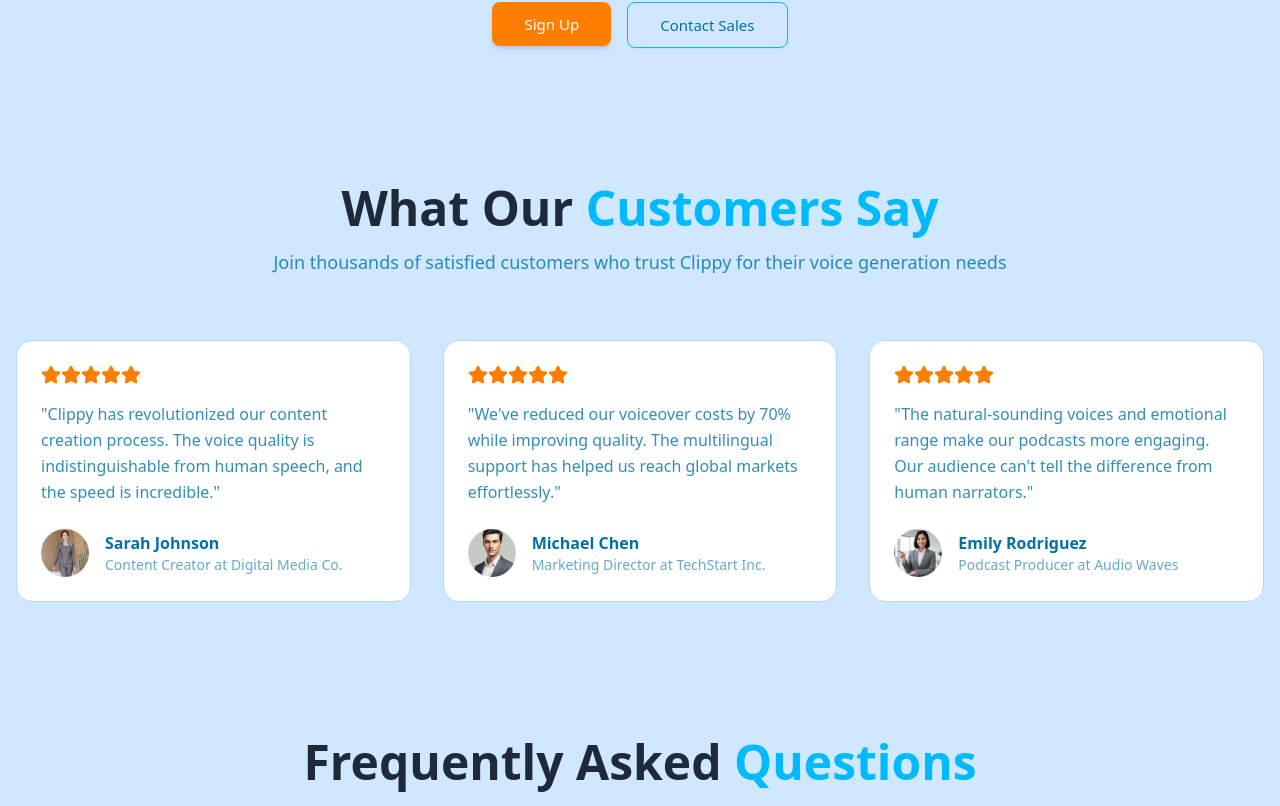
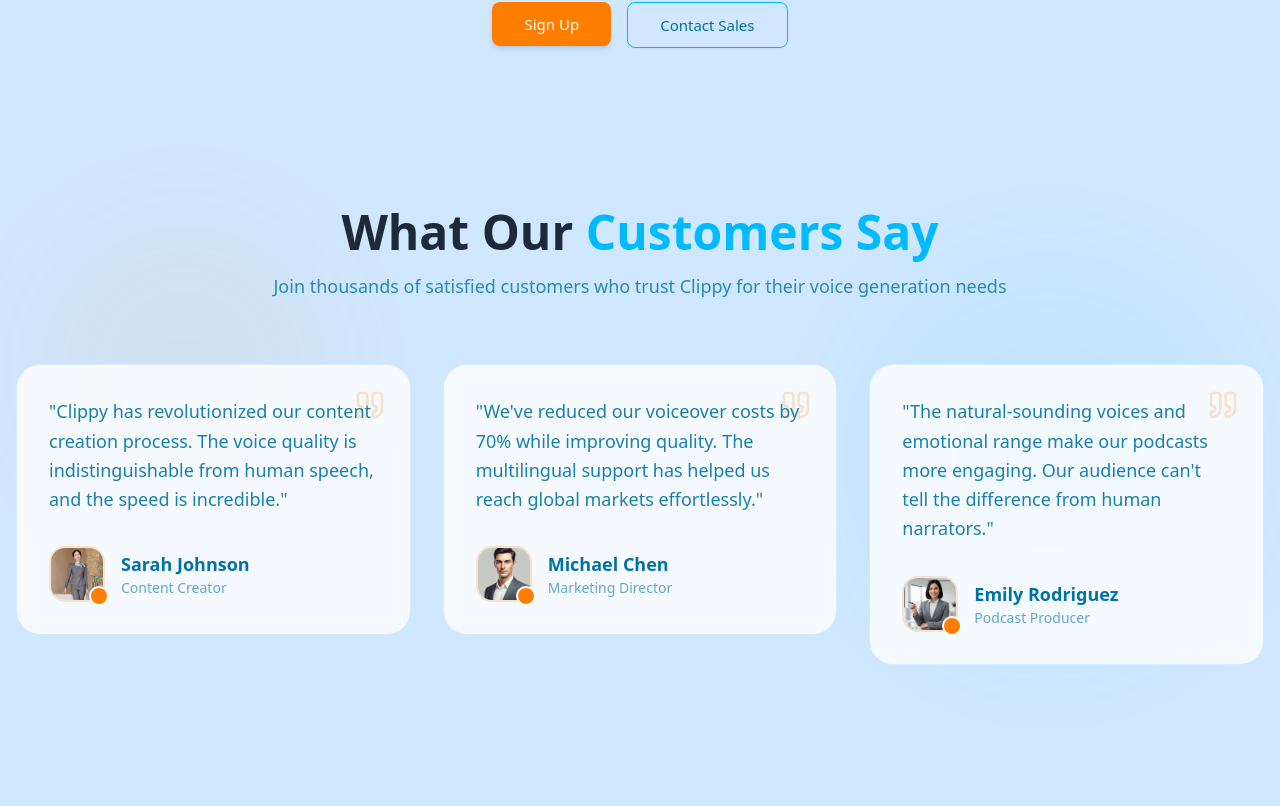
Before and after one commit to onlytoseef/Clippy, a Next.js app: page / in a window 1280 px wide. Shown: the part 3054-3860 px from the top of the page. Built offline with nearby package versions, Linux system fonts and the light colour scheme.

Commit message:
updated components

```diff
--- a/app/(site)/about/page.tsx
+++ b/app/(site)/about/page.tsx
@@ -110,10 +110,10 @@ export default function AboutPage() {
             highlight="Team"
             subheading="The passionate individuals behind Clippy's innovation"
           />
-          <div className="grid md:grid-cols-3 gap-8">
+          <div className="grid md:grid-cols-4 gap-8">
             {team.map((member, index) => (
               <motion.div
-                key={member.name}
+                key={member.id}
                 initial={{ opacity: 0, y: 20 }}
                 whileInView={{ opacity: 1, y: 0 }}
                 transition={{ duration: 0.6, delay: index * 0.1 }}
--- a/app/(site)/contact/page.tsx
+++ b/app/(site)/contact/page.tsx
@@ -12,8 +12,6 @@ import { Textarea } from "@/components/ui/textarea"
 import Title from "@/components/Title"
 import { contactInfo } from "@/data/Contact"
 import { ContactFormData, contactSchema } from "@/validations/contact"
-
-
 
 export default function ContactPage() {
   const {
--- a/components/Card.tsx
+++ b/components/Card.tsx
@@ -6,13 +6,23 @@ import { motion } from "framer-motion"
 import AnimatedNumber from "./animations/AnimatedNumber"
 import { cn } from "@/lib/utils"
 
+type FeatureType = {
+    id: string | number
+    title: string
+    description: string
+    icon: React.ComponentType<React.SVGProps<SVGSVGElement>>
+    color?: string
+    number?: number
+    suffix?: string
+  }
+
 const Card = ({ type }: { type: "stats" | "home" | "about" }) => {
     const data =
         type === "stats" ? stats : type === "home" ? features : values
 
     return (
         <div className="grid sm:grid-cols-2 lg:grid-cols-4 gap-6 lg:gap-8">
-            {data.map((feature: any, index) => {
+            {data.map((feature: FeatureType, index) => {
                 const Icon = feature.icon
 
                 return (
@@ -47,7 +57,7 @@ const Card = ({ type }: { type: "stats" | "home" | "about" }) => {
 
                                 {type === "stats" && (
                                     <div className={cn("text-2xl md:text-3xl font-bold", feature.color)}>
-                                        <AnimatedNumber number={feature.number} suffix={feature.suffix} />
+                                        <AnimatedNumber number={feature.number || 0} suffix={feature.suffix} />
                                     </div>
                                 )}
                             </div>
--- a/components/ContactSupport.tsx
+++ b/components/ContactSupport.tsx
@@ -6,7 +6,7 @@ import { MessageCircle } from 'lucide-react'
 export const ContactSupport = () => {
     return (
         <motion.div
-            className="text-center mt-10 p-8 bg-card rounded-2xl border border-border"
+            className="text-center mt-10 p-8 bg-muted border border-border"
             initial={{ opacity: 0, y: 20 }}
             whileInView={{ opacity: 1, y: 0 }}
             transition={{ duration: 0.5, delay: 0.3 }}
--- a/components/TestimonialSection.tsx
+++ b/components/TestimonialSection.tsx
@@ -1,7 +1,7 @@
 "use client"
 
 import { motion } from "framer-motion"
-import { Star } from "lucide-react"
+import {Quote } from "lucide-react"
 import Image from "next/image"
 import Title from "./Title"
 
@@ -37,47 +37,68 @@ const testimonials = [
 
 export function TestimonialsSection() {
   return (
-    <section className="py-10 bg-background">
-      <div className="container mx-auto px-4">
+    <section className="py-16 bg-background relative overflow-hidden">
+      {/* Background decoration */}
+      <div className="absolute inset-0 opacity-5">
+        <div className="absolute top-20 left-10 w-72 h-72 bg-accent rounded-full blur-3xl"></div>
+        <div className="absolute bottom-20 right-10 w-96 h-96 bg-primary rounded-full blur-3xl"></div>
+      </div>
+
+      <div className="container mx-auto px-4 relative z-10">
         <Title
           heading="What Our"
           highlight="Customers Say"
           subheading="Join thousands of satisfied customers who trust Clippy for their voice generation needs"
         />
 
-        <div className="grid md:grid-cols-2 lg:grid-cols-3 gap-8">
+        <div className="grid md:grid-cols-2 lg:grid-cols-3 gap-8 mt-12">
           {testimonials.map((testimonial, index) => (
             <motion.div
               key={testimonial.name}
-              className="bg-card rounded-2xl p-6 border border-border hover:shadow-lg transition-all duration-300"
+              className="group relative"
               initial={{ opacity: 0, y: 30 }}
               whileInView={{ opacity: 1, y: 0 }}
               transition={{ duration: 0.6, delay: index * 0.1 }}
               viewport={{ once: true }}
-              whileHover={{ y: -5 }}
             >
-              <div className="flex items-center mb-4">
-                {[...Array(testimonial.rating)].map((_, i) => (
-                  <Star key={i} className="w-5 h-5 text-accent fill-current" />
-                ))}
+              <div className="bg-card/80 backdrop-blur-sm rounded-3xl p-8 border border-border/50 hover:border-accent/50 transition-all duration-500 group-hover:shadow-2xl group-hover:shadow-accent/10 relative overflow-hidden">
+
+                {/* Quote icon */}
+                <div className="absolute top-6 right-6 opacity-20">
+                  <Quote className="w-8 h-8 text-accent" />
                 </div>
 
-              <p className="text-foreground/80 mb-6 leading-relaxed">&quot;{testimonial.content}&quot;</p>
+                {/* Content */}
+                <div className="relative z-10">
+                  <p className="text-foreground/90 text-lg leading-relaxed mb-8 font-medium">
+                    &quot;{testimonial.content}&quot;
+                  </p>
 
+                  {/* Profile section */}
+                  <div className="flex items-start justify-between">
                     <div className="flex items-center">
+                      <div className="relative">
                         <Image
                           src={testimonial.avatar || "/placeholder.svg"}
                           alt={testimonial.name}
-                  width={260}
-                  height={260}
-                  className="w-12 h-12 rounded-full mr-4"
+                          width={56}
+                          height={56}
+                          className="w-14 h-14 rounded-2xl object-cover border-2 border-accent/20"
                         />
-                <div>
-                  <h4 className="font-semibold text-foreground">{testimonial.name}</h4>
-                  <p className="text-sm text-foreground/60">
-                    {testimonial.role} at {testimonial.company}
+                        <div className="absolute -bottom-1 -right-1 w-5 h-5 bg-accent rounded-full border-2 border-card"></div>
+                      </div>
+                      <div className="ml-4">
+                        <h4 className="font-bold text-foreground text-lg">{testimonial.name}</h4>
+                        <p className="text-foreground/60 text-sm font-medium">
+                          {testimonial.role}
                         </p>
                       </div>
+                    </div>
+                  </div>
+                </div>
+
+                {/* Hover effect gradient */}
+                <div className="absolute inset-0 bg-gradient-to-br from-accent/5 via-transparent to-primary/5 opacity-0 group-hover:opacity-100 transition-opacity duration-500 rounded-3xl"></div>
               </div>
             </motion.div>
           ))}
--- a/components/forms/login.tsx
+++ b/components/forms/login.tsx
@@ -81,7 +81,7 @@ export default function LoginForm() {
                                     />
                                     <label
                                         htmlFor="rememberMe"
-                                        className="ml-2 pb-1 block text-sm text-foreground/80"
+                                        className="ml-2 block text-sm text-foreground/80"
                                     >
                                         Remember me
                                     </label>
--- a/data/Team.ts
+++ b/data/Team.ts
@@ -1,20 +1,30 @@
 export const team = [
   {
+    id: 1,
     name: "Sarah Chen",
     role: "CEO & Co-Founder",
     image: "/professional-woman-avatar.png",
     description: "Former AI researcher at Google with 10+ years in voice technology.",
   },
   {
+    id: 2,
     name: "Marcus Johnson",
     role: "CTO & Co-Founder",
     image: "/profile-img4.webp",
     description: "Machine learning expert who led voice AI projects at Microsoft.",
   },
   {
+    id: 3,
     name: "Emily Rodriguez",
     role: "Head of Product",
     image: "/profile-img5.webp",
     description: "Product strategist with expertise in user experience and AI applications.",
   },
+  {
+    id: 4,
+    name: "Sarah Chen",
+    role: "CEO & Co-Founder",
+    image: "/professional-woman-avatar.png",
+    description: "Former AI researcher at Google with 10+ years in voice technology.",
+  }
 ]
```
Lines whose indentation alone changed are shown as unchanged.
